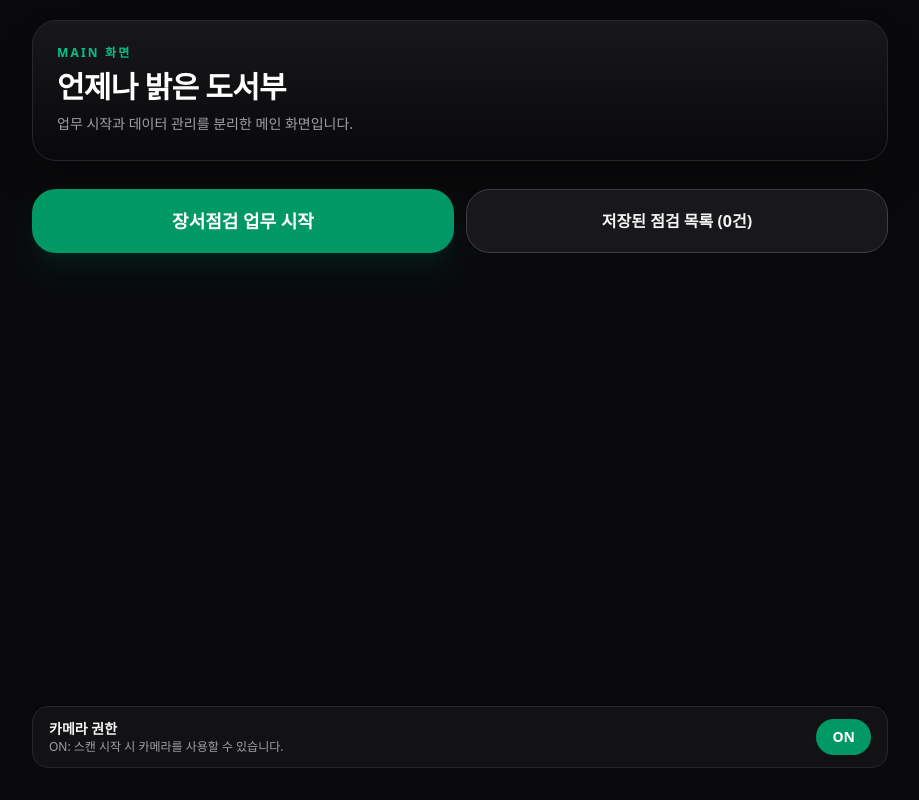
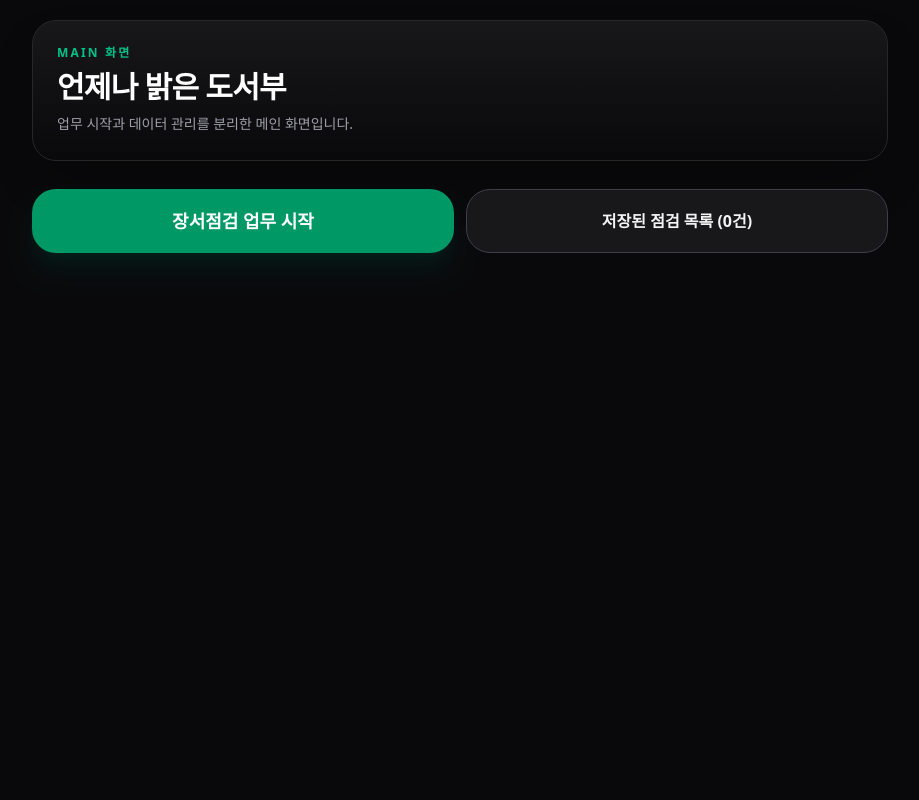
Before and after one commit to DAAC-A00/book_scanner, a Next.js app: page / in a window 1280 px wide. Shown: the whole page, without its empty margins (180-1099 px from the left). Built offline with nearby package versions, Linux system fonts and the light colour scheme.

Commit message:
메인 화면에서 카메라 권한 토글 기능을 제거하고, 관련 상태 관리 로직을 간소화하여 코드의 효율성을 높임. 사용자가 스캔 시작 전 카메라 접근을 직접 관리하도록 변경하여 사용자 경험을 개선함.

```diff
--- a/src/app/page.tsx
+++ b/src/app/page.tsx
@@ -31,8 +31,6 @@ function toPlain(text: string): string {
     .filter((x) => x.length > 0)
     .join("\n");
 }
-
-const CAMERA_TOGGLE_STORAGE_KEY = "book-scanner:camera-enabled";
 
 type Screen = "main" | "scan" | "list" | "detail";
 
@@ -68,7 +66,6 @@ export default function Home() {
   const [selectedKey, setSelectedKey] = useState<string | null>(null);
   const [selectedText, setSelectedText] = useState("");
   const [copyDone, setCopyDone] = useState(false);
-  const [cameraEnabled, setCameraEnabled] = useState(true);
   const timerRef = useRef<number | null>(null);
   const skipNextPopConfirmRef = useRef(false);
   const didSetupHistoryRef = useRef(false);
@@ -101,12 +98,6 @@ export default function Home() {
     return () => {
       if (timerRef.current !== null) window.clearTimeout(timerRef.current);
     };
-  }, []);
-
-  useEffect(() => {
-    if (typeof window === "undefined") return;
-    const saved = window.localStorage.getItem(CAMERA_TOGGLE_STORAGE_KEY);
-    if (saved === "off") setCameraEnabled(false);
   }, []);
 
   useEffect(() => {
@@ -156,42 +147,10 @@ export default function Home() {
   }, [applyScreen]);
 
   const startWork = () => {
-    if (!cameraEnabled) {
-      window.alert(
-        "카메라가 OFF 상태입니다. 하단 토글에서 ON으로 변경한 뒤 다시 시작해 주세요."
-      );
-      return;
-    }
     beginInventorySession();
     setIsScanMode(true);
     pushScreenHistory("scan");
   };
-
-  const toggleCameraAccess = useCallback(async () => {
-    if (cameraEnabled) {
-      setCameraEnabled(false);
-      window.localStorage.setItem(CAMERA_TOGGLE_STORAGE_KEY, "off");
-      return;
-    }
-
-    if (!navigator.mediaDevices?.getUserMedia) {
-      window.alert("이 브라우저에서는 카메라 권한 요청을 지원하지 않습니다.");
-      return;
-    }
-
-    try {
-      const stream = await navigator.mediaDevices.getUserMedia({
-        video: { facingMode: "environment" },
-      });
-      stream.getTracks().forEach((track) => track.stop());
-      setCameraEnabled(true);
-      window.localStorage.setItem(CAMERA_TOGGLE_STORAGE_KEY, "on");
-    } catch {
-      window.alert(
-        "카메라 권한을 켤 수 없습니다. 브라우저 설정에서 카메라를 허용해 주세요."
-      );
-    }
-  }, [cameraEnabled]);
 
   const openDetail = (key: string) => {
     setSelectedKey(key);
@@ -378,38 +337,6 @@ export default function Home() {
             </div>
           </section>
         )}
-
-        {adminView === "main" && (
-          <div className="mt-auto pt-6">
-            <section className="rounded-2xl border border-zinc-800 bg-zinc-900/60 px-4 py-3">
-              <div className="flex items-center justify-between gap-3">
-                <div>
-                  <p className="text-sm font-semibold text-zinc-100">
-                    카메라 권한
-                  </p>
-                  <p className="text-xs text-zinc-400">
-                    {cameraEnabled
-                      ? "ON: 스캔 시작 시 카메라를 사용할 수 있습니다."
-                      : "OFF: 스캔 시작 전 카메라 권한을 다시 켜주세요."}
-                  </p>
-                </div>
-                <button
-                  type="button"
-                  role="switch"
-                  aria-checked={cameraEnabled}
-                  onClick={() => void toggleCameraAccess()}
-                  className={`rounded-full px-4 py-2 text-sm font-semibold transition ${
-                    cameraEnabled
-                      ? "bg-emerald-600 text-white active:bg-emerald-700"
-                      : "border border-zinc-600 bg-zinc-800 text-zinc-100 active:bg-zinc-700"
-                  }`}
-                >
-                  {cameraEnabled ? "ON" : "OFF"}
-                </button>
-              </div>
-            </section>
-          </div>
-        )}
       </div>
     </main>
   );
```
